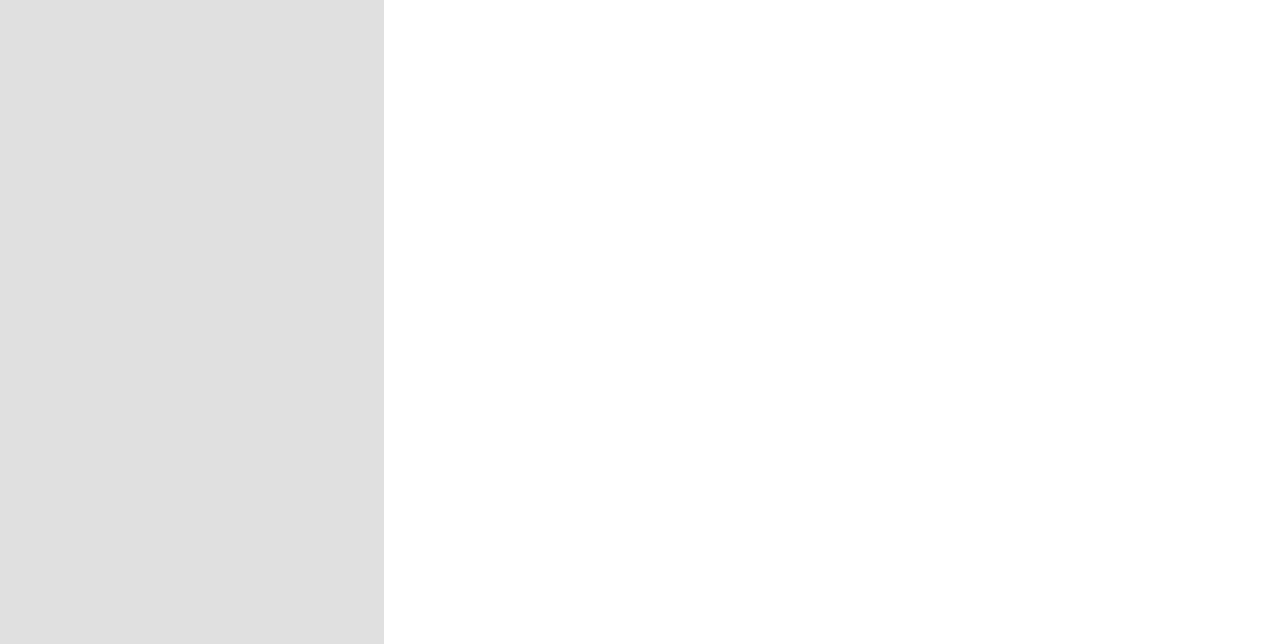
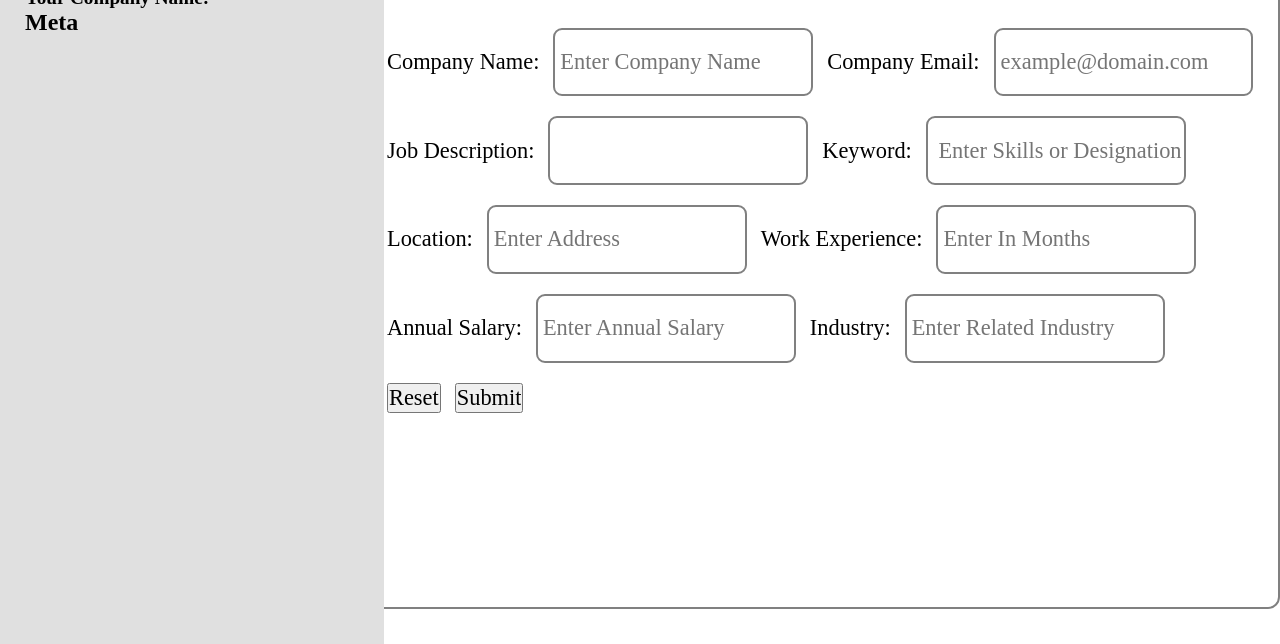
Before and after one commit to suyyash10/find_your_job, a Python web app: template templates/add_job.html in a window 1280 px wide. Shown: the part 336-980 px from the top of the page. Run offline with Jinja, Linux system fonts and the light colour scheme; the template is opened without the code that fills it, so the values that code supplies are empty; some web fonts are replaced.

Commit message:
adding Css

```diff
--- a/static/css/add_job.css
+++ b/static/css/add_job.css
@@ -1,9 +1,9 @@
 * {
+  padding: 0;
   margin: 0;
-    padding: 0;
+  overflow-x: hidden;
   font-family: "Libre Baskerville";
 }
-
 header {
   width: 100vw;
   height: 15vh;
@@ -12,21 +12,19 @@ header {
   display: flex;
   justify-content: space-between;
   cursor: pointer;
+  margin-bottom: 20px;
   position: relative;
   z-index: 1000;
 }
-
 .logo {
   padding: 15px;
   font-size: 3vw;
 }
-
 .goback {
   padding: 15px;
   font-size: 3vw;
   display: flex;
 }
-
 .goback-text a {
   color: white;
   text-decoration: none;
@@ -34,18 +32,53 @@ header {
 
 .left {
   position: fixed;
-    top: auto;
-    left: 0;
+  top: 0vh;
+  left: 0vw;
   width: 30vw;
   height: 100vh;
+  color: black;
+  display: flex;
+  font-weight: bold;
   background-color: rgb(224, 224, 224);
+}
+.details {
+  padding-top: 225px;
+  padding-left: 25px;
+}
+.name article,
+.email article,
+.pro article {
+  font-size: 1.2em;
+}
+.name p,
+.email p,
+.pro p {
+  font-size: 1.5em;
 }
 
 .right {
   background-color: white;
   width: 70vw;
+  height: 79vh;
   float: right;
   padding-left: 20px;
   border: 2px solid grey;
   border-radius: 12px;
+  display: flex;
+  justify-content:center ;
+  align-items: center;
 }
+
+.txt {
+  width: 28%;
+  height: 6vh;
+  border: 2px solid gray;
+  border-radius: 9px;
+  font-size: 1.1em;
+  padding: 3px 0px 3px 5px;
+}
+
+.form input , .form label{
+    margin: 10px 5px;
+    font-size: 1.4em;
+}
```
Lines whose indentation alone changed are shown as unchanged.
